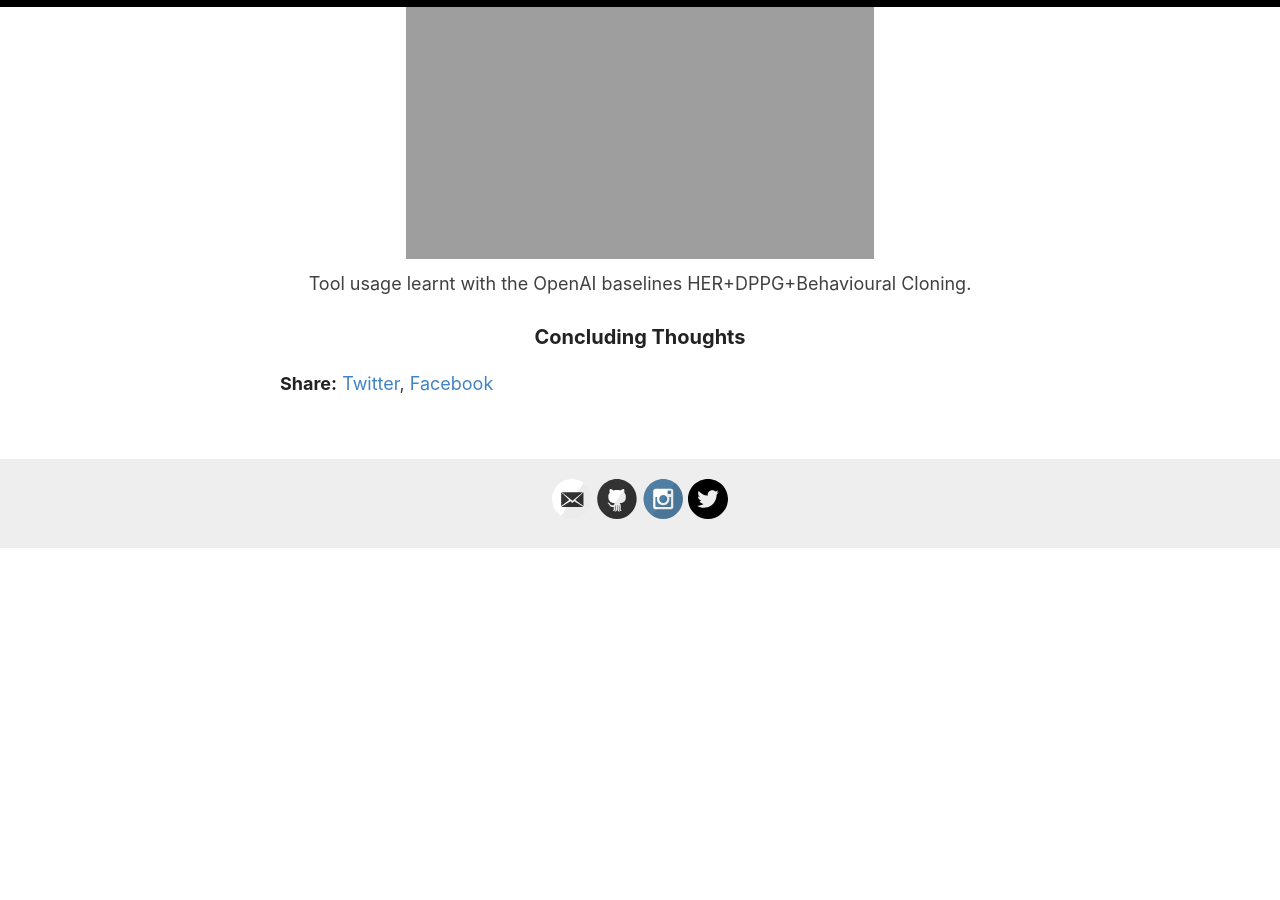
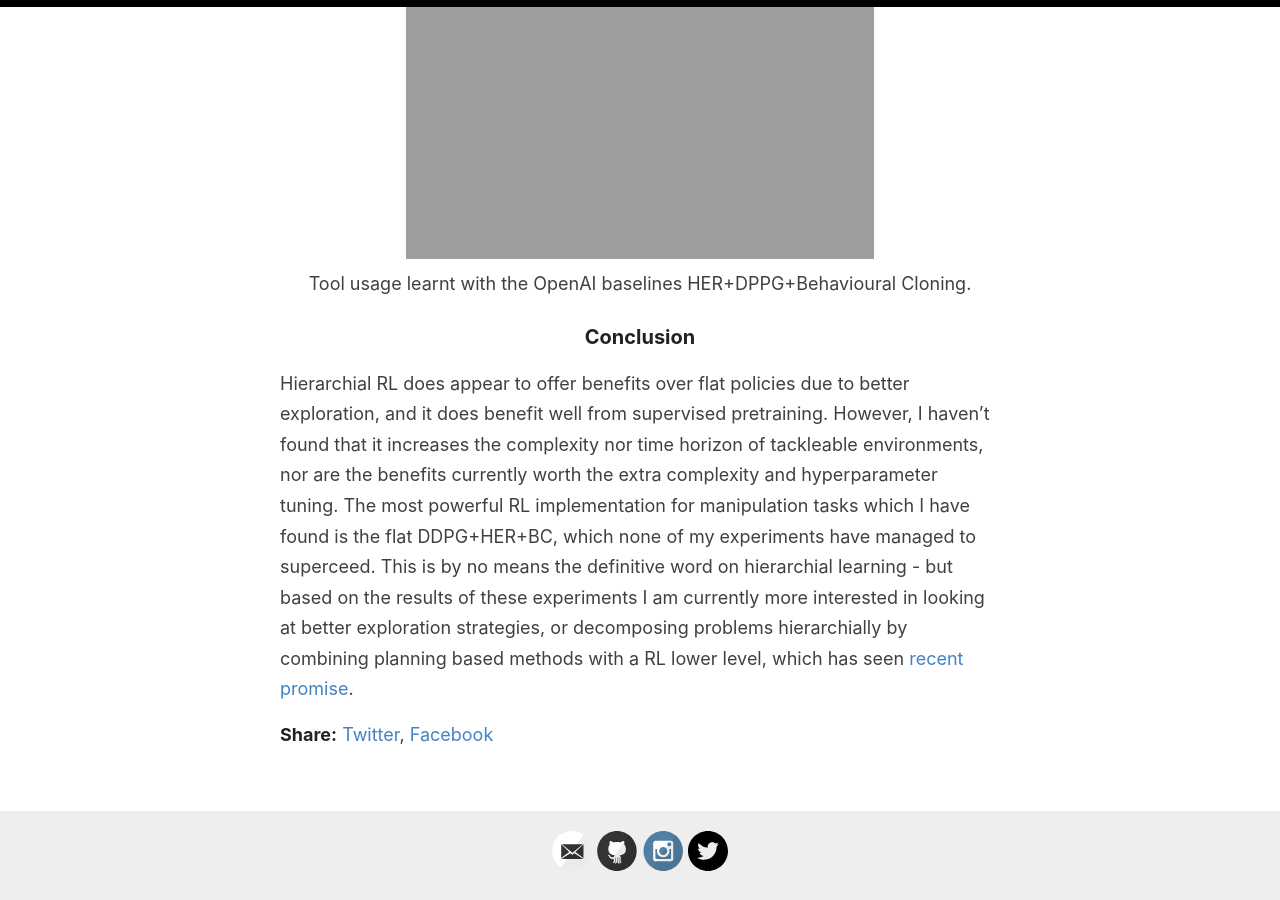
Before and after one commit to sholtodouglas/sholtodouglas.github.io, a Jekyll site: the page built from _posts/2020-06-03-DoesHierarchialRLWorkYet.md, in a window 1280 px wide and 900 px high, scrolled down 15500 px. Built offline with Jekyll 4.4.1, drawn with Linux system fonts in a browser that asks for light colours; formulas are drawn with MathJax 3; before the commit the page ends 16049 px from its top, so only the background shows below that; some of the changed text lies outside the part shown.

Commit message:
Update 2020-06-03-DoesHierarchialRLWorkYet.md

```diff
--- a/_posts/2020-06-03-DoesHierarchialRLWorkYet.md
+++ b/_posts/2020-06-03-DoesHierarchialRLWorkYet.md
@@ -195,4 +195,6 @@ In past experiments, I found that [OpenAI's baseline implementation of HER+DDPG
     <figcaption>Tool usage learnt with the OpenAI baselines HER+DPPG+Behavioural Cloning. </figcaption>
 </figure>
 
-### Concluding Thoughts
+### Conclusion
+
+Hierarchial RL does appear to offer benefits over flat policies due to better exploration, and it does benefit well from supervised pretraining. However, I haven't found that it increases the complexity nor time horizon of tackleable environments, nor are the benefits currently worth the extra complexity and hyperparameter tuning. The most powerful RL implementation for manipulation tasks which I have found is the flat DDPG+HER+BC, which none of my experiments have managed to superceed. This is by no means the definitive word on hierarchial learning - but based on the results of these experiments I am currently more interested in looking at better exploration strategies, or decomposing problems hierarchially by combining planning based methods with a RL lower level, which has seen [recent](https://arxiv.org/abs/2002.12336) [promise](https://arxiv.org/pdf/1909.05829.pdf).
```
